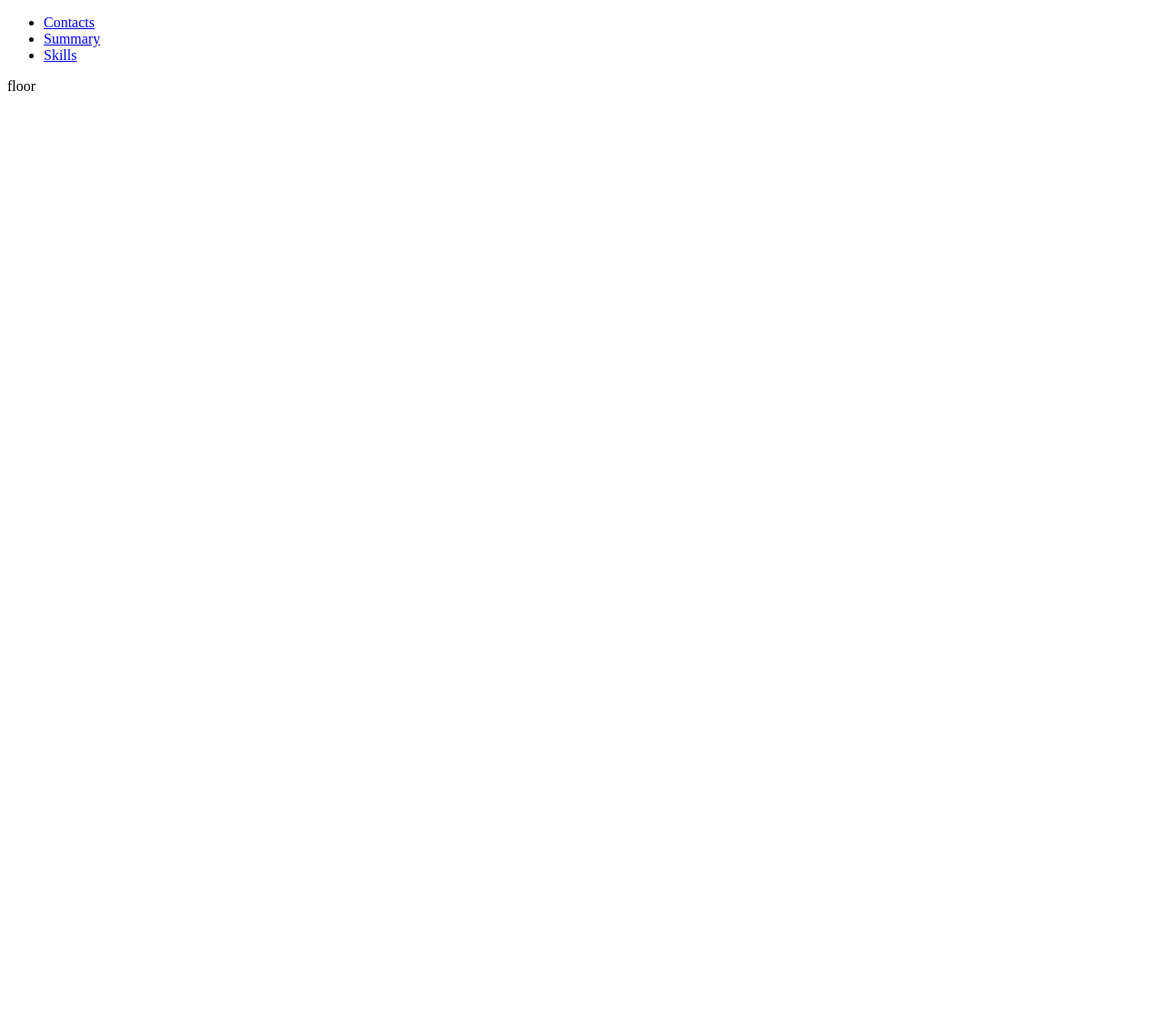
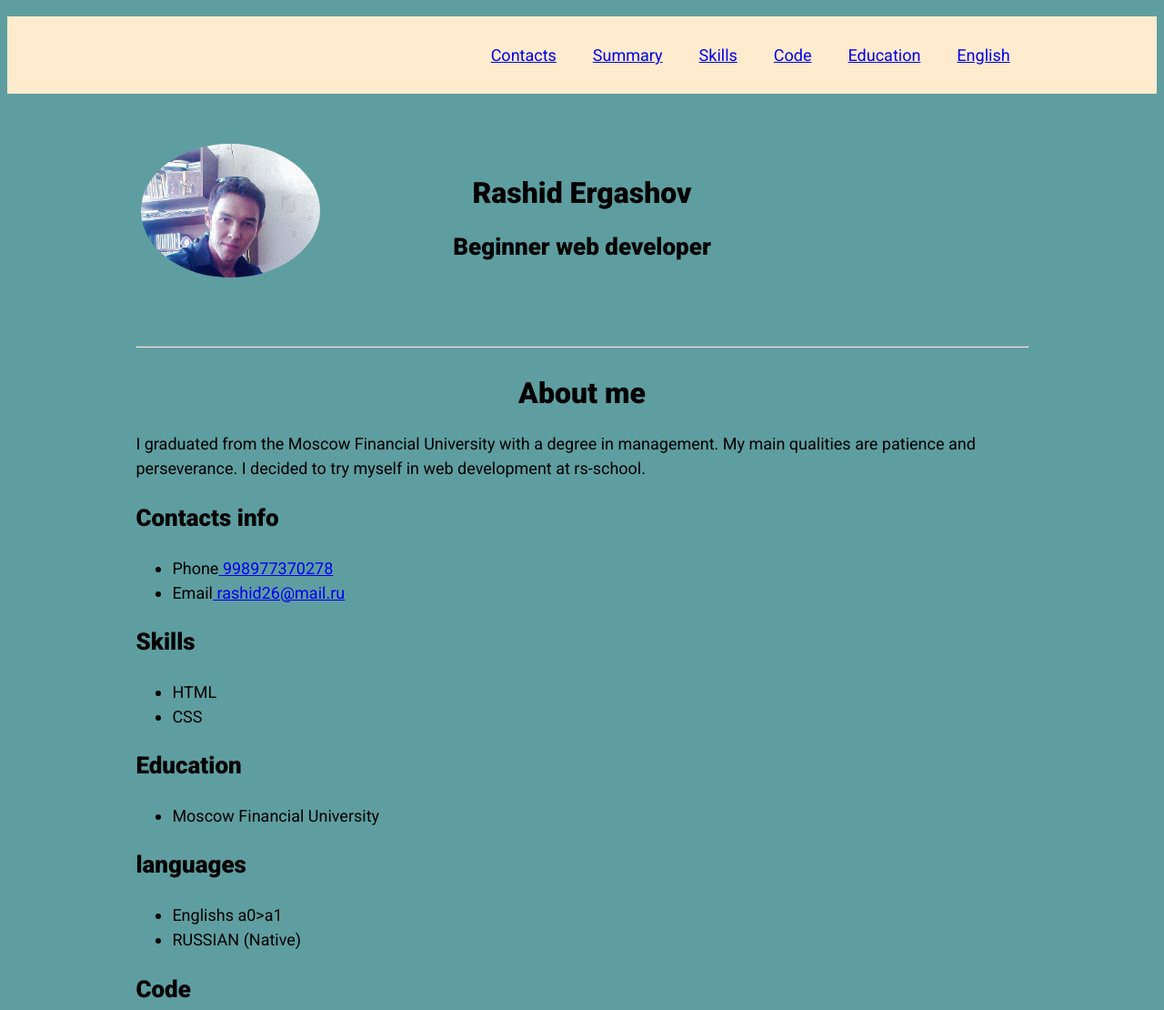
Before and after one commit to Rashid-sultanov/rsschool-cv, a plain HTML site: page index.html in a window 1280 px wide. Shown: the top 1110 px of the page at 91% size. Before the commit the page ends 800 px from the top, so only its background shows below. Drawn offline with Linux system fonts and the light colour scheme.

Commit message:
feat: update filr

```diff
--- a/css/style.css
+++ b/css/style.css
@@ -1,15 +1,158 @@
 body {
     font-family: 'Roboto', sans-serif;
-}
-body {
-    display: flex;
-    flex-direction: column;
-    justify-content: space-between;
+    font-size: 18px;
+    line-height: 1.5;
+    background-color: ;
+    min-height: 100vh;
+
+    color: #000;
+    background-color: #5f9ea0;
+
+
   }
+
 * {
     box-sizing: border-box;
   }
   .container {
     max-width: 1440px;
+    margin: 0 10% 10%;
+    max-width: 100%;
+    padding: 0 15px;
+  }
+
+  h2 {
+    font-size: 26px;
+    font-weight: 600;
+  }
+
+  .header {
+      height: 85px;
+
+
+      background-color: #ffebcd;
+  }
+
+  .nav-list {
+    display: flex;
+    justify-content: flex-end;
+    align-items: center;
+    list-style-type: none;
+    list-style: none;
+ }
+  .nav-item {
+    margin: 29px 20px;
+    text-decoration: none;
+  }
+
+  .nav-link :hover {
+    transition: .3s;
+  }
+
+
+
+
+
+  .section_title {
+    font-size: 32px;
+    font-weight: 900;
+    text-align: center;
+    color: #000;
+    margin-bottom: 0;
+    position: relative;
+    bottom: -58px;
+  }
+
+  .section_text {
+    font-size: 32px;
+    font-weight: 900;
+    text-align: center;
+    color: #000;
+    margin-bottom: 0;
+
+  }
+
+  .section_paragraph {
+    font-weight: 600;
+    font-size: 26px;
+    color: #000;
+    text-align: center;
     margin: 0 auto;
+    position: relative;
+    bottom: -74px;
+
   }
+
+
+  .horizon {
+    color: red;
+  }
+
+  .photo {
+   width: 20%;
+   height: auto;
+   border-radius: 50%;
+   position: relative;
+  left: 6px;
+  top:-59px;
+
+
+
+  }
+
+  .container-footer {
+    display: flex;
+    justify-content: space-around;
+    max-width: 100%;
+
+
+    height: 85px;
+    background-color: #ffebcd;
+    max-width: 100%;
+    margin-top: 25px;
+  }
+
+.code {
+
+
+
+}
+
+pre {
+  background-color: #008b8b;
+  width: auto;
+
+}
+
+
+.section-item a {
+  color: #829985;
+  text-decoration: none;
+  transition: color 0.5s;
+}
+.section-item a:hover {
+  color: #4d2323;
+}
+
+.mygit {
+  position: relative;
+  top: 25px;
+}
+.footer-image {
+  position: relative;
+  top: 25px;
+}
+
+
+
+
+/*
+  .main-container {
+    display: flex;
+    flex-wrap: wrap;
+    padding: 25px;
+    margin: 50px;
+    max-width: 70%%;
+
+  }
+   */
--- a/index.html
+++ b/index.html
@@ -1,41 +1,116 @@
 <!DOCTYPE html>
 <html lang="en">
+
 <head>
   <meta charset="UTF-8">
   <meta http-equiv="X-UA-Compatible" content="IE=edge">
   <link rel="icon" href="assets/img/favicon.ico">
   <title>cv</title>
-    <link rel="stylesheet" href="./css/style.css" type="text">
+  <link rel="stylesheet" href="./css/style.css">
   <link rel="preconnect" href="https://fonts.googleapis.com">
   <link rel="preconnect" href="https://fonts.gstatic.com" crossorigin>
-<link href="https://fonts.googleapis.com/css2?family=Roboto:ital,wght@0,100;0,400;0,500;0,900;1,100&display=swap" rel="stylesheet">
+  <link href="https://fonts.googleapis.com/css2?family=Roboto:ital,wght@0,100;0,400;0,500;0,900;1,100&display=swap"
+    rel="stylesheet">
 </head>
+
 <body>
-    <header>
+  <header class="header">
     <div class="container">
       <nav class="nav">
         <ul class="nav-list">
           <li class="nav-item"><a href="#contacts" class="nav-link">Contacts</a></li>
           <li class="nav-item"><a href="#summary" class="nav-link">Summary</a></li>
           <li class="nav-item"><a href="#skills" class="nav-link">Skills</a></li>
+          <li class="nav-item"><a href="#code" class="nav-link">Code</a></li>
+          <li class="nav-item"><a href="#skills" class="nav-link">Education</a></li>
+          <li class="nav-item"><a href="#english" class="nav-link">English</a></li>
         </ul>
       </nav>
     </div>
   </header>
 
-    <main>
+
+
+  <main class="main ">
     <div class="container">
+      <section class="section" id="profile">
+        <h1 class="section_title">Rashid Ergashov</h1>
+        <h2 class="section_paragraph">Beginner web developer</h2>
+        <img class="photo" src="assets/img/DSC.jpg" alt="Photo">
+        <hr class="horizon">
+      </section>
+
+
+      <section class="section" id="summary">
+        <div class="section_summary">
+          <h2 class="section_text">About me</h2>
+          <p> I graduated from the Moscow Financial University with a degree in management. My main qualities are
+            patience and perseverance.
+            I decided to try myself in web development at rs-school.
+          </p>
+        </div>
+      </section>
+      <div class="main-container">
+        <section class="section">
+          <h2 class="contacts" id="contacts">Contacts info</h2>
+          <ul>
+            <li>Phone<a href="tel:+998977370278"> 998977370278</a></li>
+            <li>Email<a href="mailto:+rashid26@mail.ru"> rashid26@mail.ru</a></li>
+          </ul>
+        </section>
+        <section class="Skills" id="Skills">
+          <h2>Skills</h2>
+          <ul>
+            <li>HTML</li>
+            <li>CSS</li>
+          </ul>
+        </section>
+
+        <section class="Education" id="Education">
+          <h2>Education</h2>
+          <ul>
+            <li>Moscow Financial University</li>
+          </ul>
+        </section>
+
+        <section class="languages" id="languages">
+          <h2 cl>languages</h2>
+          <ul>
+            <li>Englishs a0>a1</li>
+            <li>RUSSIAN (Native)
+            </li>
+          </ul>
+        </section>
+      </div>
+
+      <section class="code" id="Code">
+        <h2 class="code_item">Code</h2>
+        <pre>
+        function multiply(a, b){
+          return a * b
+        }
+       </pre>
+      </section>
 
     </div>
   </main>
 
-    <footer>
-        <div class="container">
-            floor
+  <footer class="footer">
+    <div class="container-footer">
+      <p>2022</p>
+      <a class="mygit" href="https://github.com/Rashid-sultanov">
+        <img src="assets/img/git111.png" alt="logo">
+      </a>
+      <a href="https://rs.school/js/" target="blank" class="footer-image">
+        <img src="assets/img/rsscool.png" alt="rs-shcoll">
+      </a>
+
+
     </div>
 
   </footer>
 
 
 </body>
+
 </html>
```
Also changed, not shown: assets/img/DSC.jpg (added), assets/img/DSC00457.JPG (added), assets/img/DSC01300.JPG (added), assets/img/DSC01385.JPG (added), assets/img/git111.png (added), assets/img/iconmonstr-github-1-240.png (added), assets/img/logo-rsschool3.png (added), assets/img/rsscool.png (added). Lines whose indentation alone changed are shown as unchanged.
